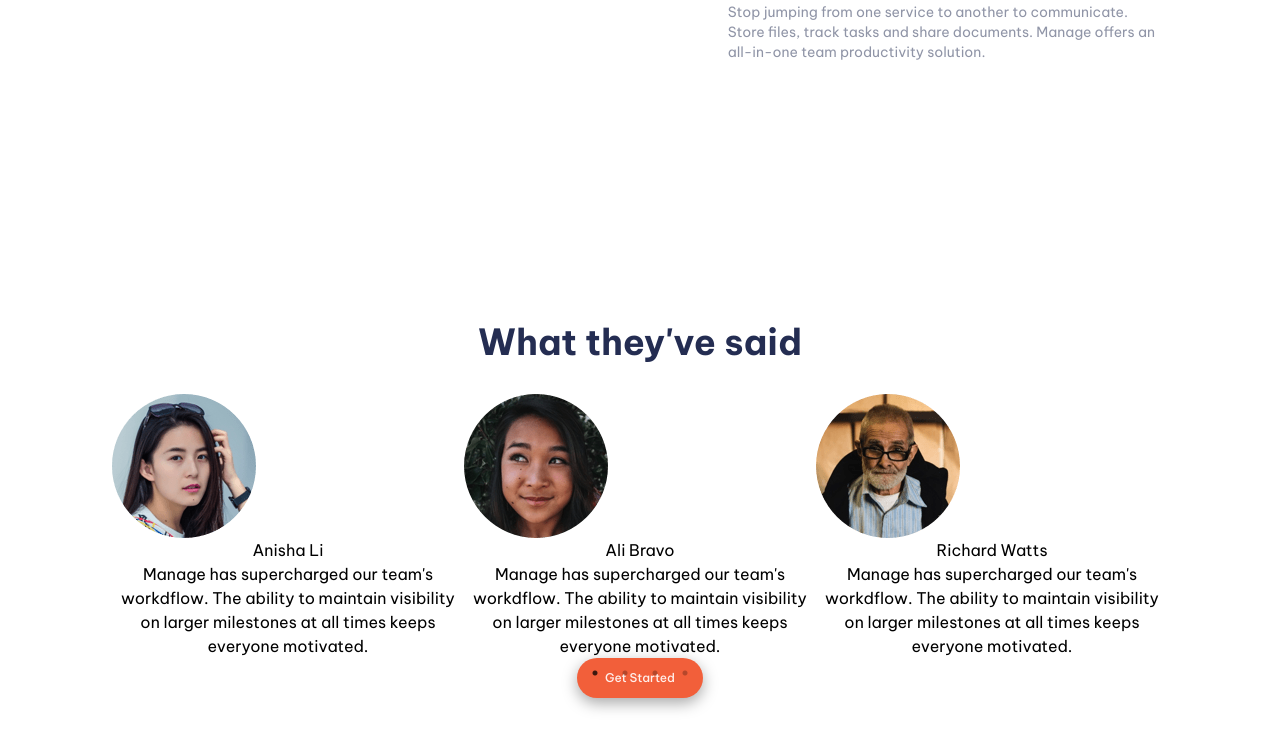
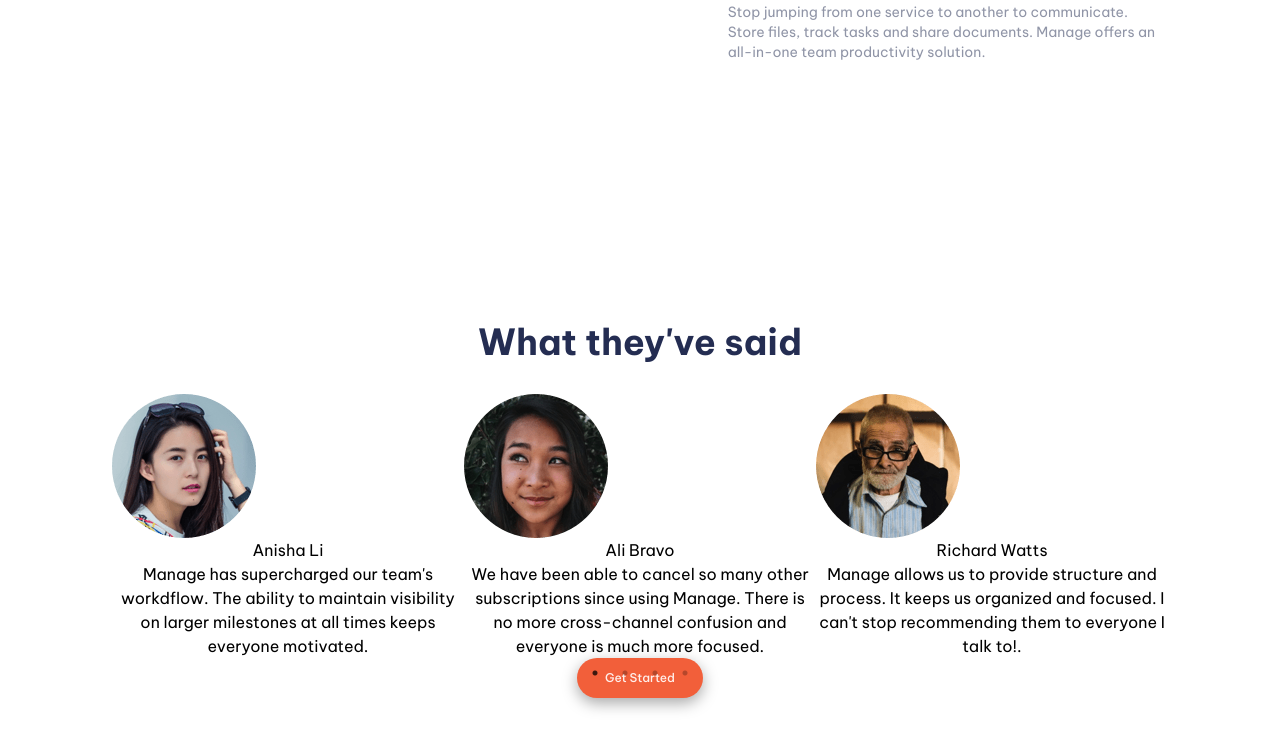
Before and after one commit to chrisgibbo/Manage-Landing-Page, a React (Create React App) app in the folder manage-landing-page/: page / in a window 1280 px wide. Shown: the part 1326-2076 px from the top of the page. Built offline with nearby package versions, Linux system fonts and the light colour scheme.

Commit message:
update text in testimonials

```diff
--- a/manage-landing-page/src/components/simpleSlider.js
+++ b/manage-landing-page/src/components/simpleSlider.js
@@ -28,23 +28,21 @@ function simpleSlider() {
       <Testimonials
         image={AliBravo}
         name="Ali Bravo"
-        testimonial="Manage has supercharged our team's workdflow. The ability
-      to maintain visibility on larger milestones at all times
-      keeps everyone motivated."
+        testimonial="We have been able to cancel so many other subscriptions
+        since using Manage. There is no more cross-channel confusion and everyone is much more focused."
       />
       <Testimonials
         image={RichardWatts}
         name="Richard Watts"
-        testimonial="Manage has supercharged our team's workdflow. The ability
-      to maintain visibility on larger milestones at all times
-      keeps everyone motivated."
+        testimonial="Manage allows us to provide structure and process. It keeps
+        us organized and focused. I can't stop recommending
+        them to everyone I talk to!."
       />
       <Testimonials
         image={ShanaiGough}
         name="Shanai Gough"
-        testimonial="Manage has supercharged our team's workdflow. The ability
-      to maintain visibility on larger milestones at all times
-      keeps everyone motivated."
+        testimonial="Their software allows us to track, manage and collaborate
+        on our projects from anywhere. It keeps the whole team in-sync without being intrusive."
       />
     </Slider>
   );
```
